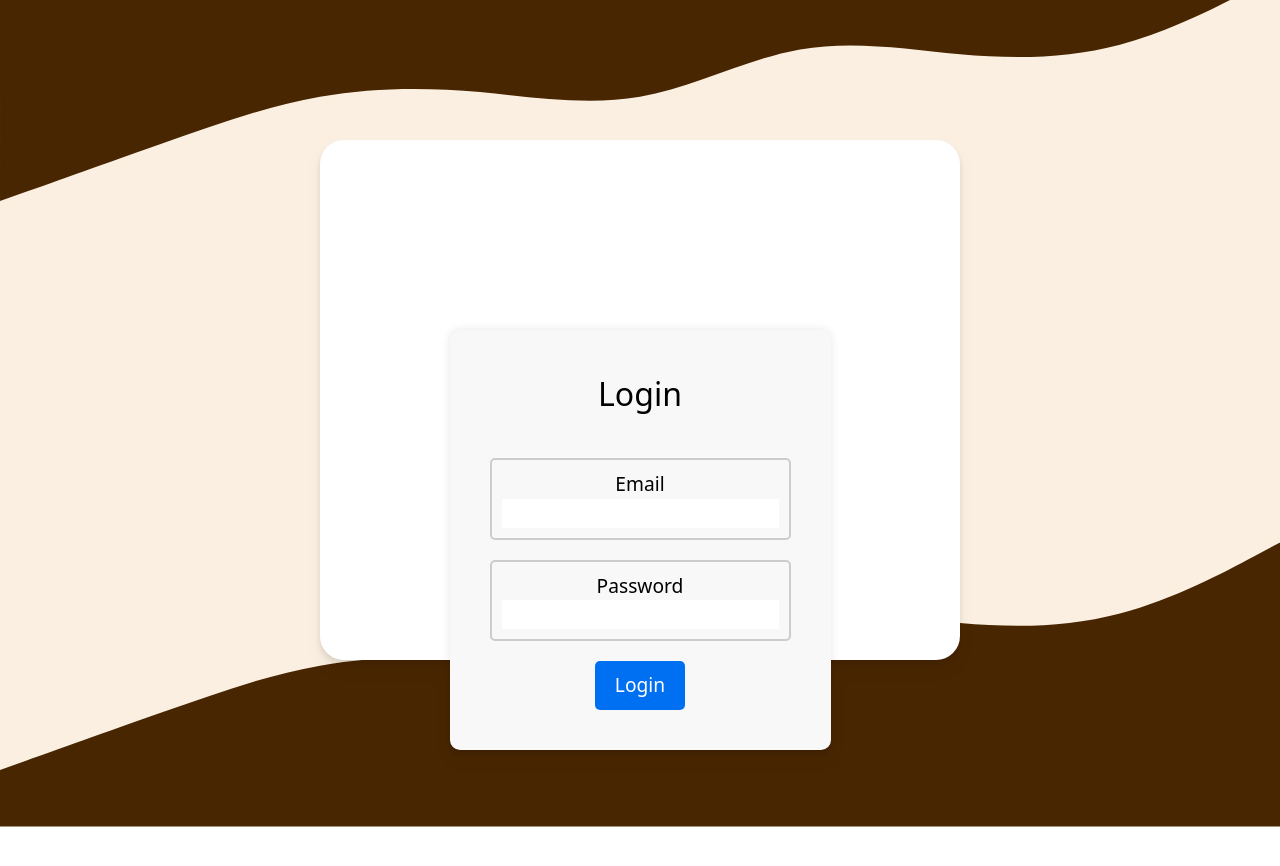
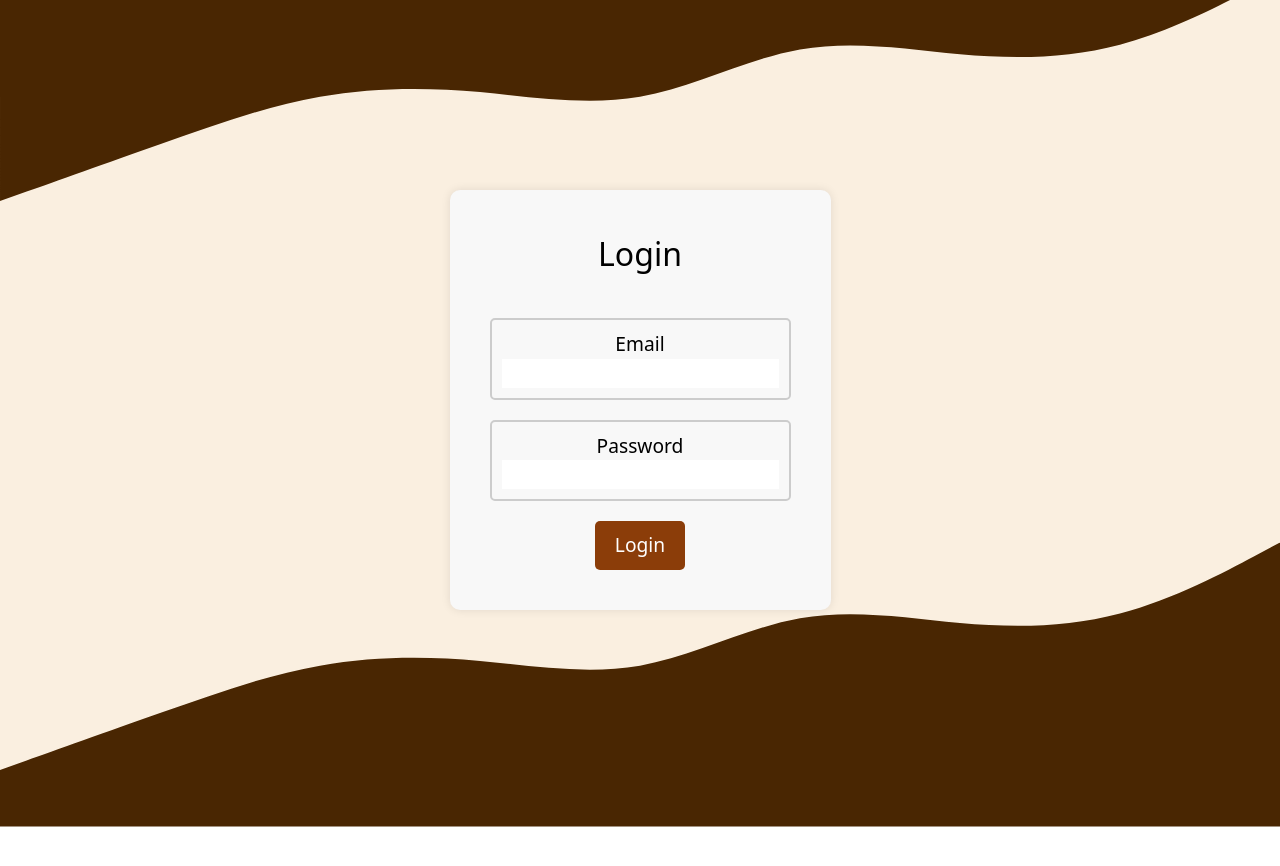
Before and after one commit to jusstuguldur/yammi-frontend, a Next.js app: page /login in a window 1280 px wide. Shown: the top 866 px of the page. After the commit the page ends 827 px from the top, so only its background shows below. Built offline with nearby package versions, Linux system fonts and the light colour scheme.

Commit message:
dhiad login

```diff
--- a/src/pages/login.js
+++ b/src/pages/login.js
@@ -24,7 +24,7 @@ export default function Login() {
           d="M0,256L30,245.3C60,235,120,213,180,192C240,171,300,149,360,138.7C420,128,480,128,540,133.3C600,139,660,149,720,138.7C780,128,840,96,900,85.3C960,75,1020,85,1080,90.7C1140,96,1200,96,1260,80C1320,64,1380,32,1410,16L1440,0L1440,320L1410,320C1380,320,1320,320,1260,320C1200,320,1140,320,1080,320C1020,320,960,320,900,320C840,320,780,320,720,320C660,320,600,320,540,320C480,320,420,320,360,320C300,320,240,320,180,320C120,320,60,320,30,320L0,320Z"
         ></path>
       </svg>
-      <div className="bg-white w-[50%] h-[65%] drop-shadow-lg rounded-3xl">
+
         <div className={styles.container}>
           <form className={styles.form}>
             <h1 className={styles.title}>Login</h1>
@@ -40,7 +40,7 @@ export default function Login() {
               Login
             </button>
           </form>
-        </div>
+
       </div>
     </div>
   );
--- a/src/styles/login.module.css
+++ b/src/styles/login.module.css
@@ -37,7 +37,7 @@
 }
 
 .button {
-  background-color: #0070f3;
+  background-color: #8b3d09;
   color: #fff;
   border: none;
   border-radius: 5px;
@@ -47,5 +47,5 @@
 }
 
 .button:hover {
-  background-color: #0060c0;
+  background-color: #FF0000;
 }
```
